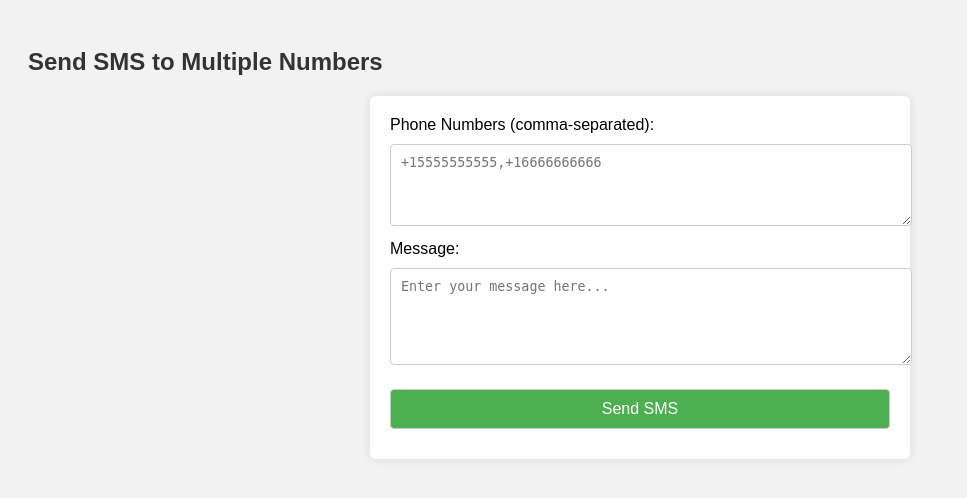
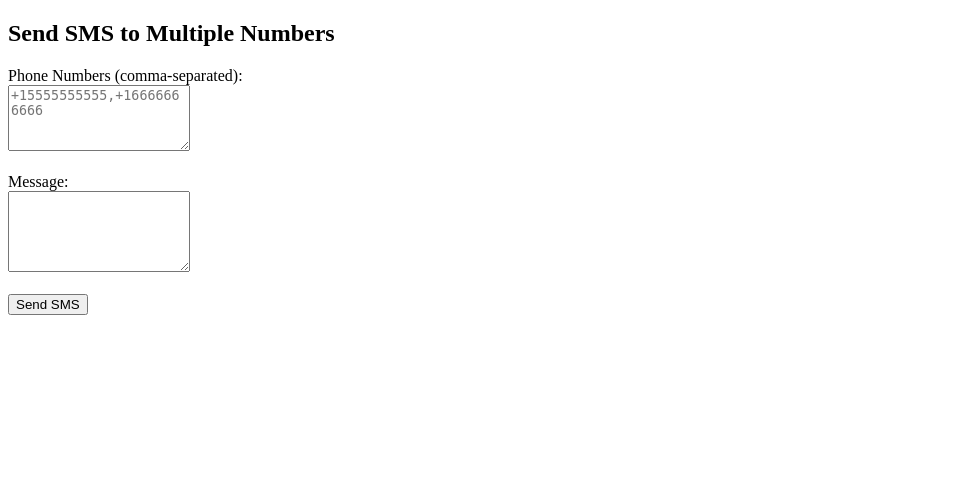
Before and after one commit to RTS-CS/RTSbulkSMS, a Flask app: page / in a window 1280 px wide. Shown: the top 498 px of the page, without its empty margins (0-967 px from the left). Run offline with Flask 3, Linux system fonts and the light colour scheme.

Commit message:
Update index.html

```diff
--- a/templates/index.html
+++ b/templates/index.html
@@ -3,50 +3,14 @@
 <head>
     <meta charset="UTF-8">
     <title>SMS Sender</title>
-    <style>
-        body {
-            font-family: Arial, sans-serif;
-            background: #f2f2f2;
-            padding: 20px;
-        }
-        h2 {
-            color: #333;
-        }
-        form {
-            background: white;
-            padding: 20px;
-            border-radius: 6px;
-            box-shadow: 0 0 10px rgba(0,0,0,0.1);
-            max-width: 500px;
-            margin: auto;
-        }
-        textarea, input[type="text"], button {
-            width: 100%;
-            padding: 10px;
-            margin: 10px 0;
-            border: 1px solid #ccc;
-            border-radius: 4px;
-        }
-        button {
-            background-color: #4CAF50;
-            color: white;
-            font-size: 16px;
-            cursor: pointer;
-        }
-        button:hover {
-            background-color: #45a049;
-        }
-    </style>
 </head>
 <body>
     <h2>Send SMS to Multiple Numbers</h2>
-    <form method="POST" action="https://developenv.onrender.com/send_sms">
-        <label for="numbers">Phone Numbers (comma-separated):</label>
-        <textarea id="numbers" name="numbers" placeholder="+15555555555,+16666666666" rows="4" required></textarea>
-
-        <label for="message">Message:</label>
-        <textarea id="message" name="message" placeholder="Enter your message here..." rows="5" required></textarea>
-
+    <form method="POST" action="/send_sms">
+        <label>Phone Numbers (comma-separated):</label><br>
+        <textarea name="numbers" placeholder="+15555555555,+16666666666" rows="4" required></textarea><br><br>
+        <label>Message:</label><br>
+        <textarea name="message" rows="5" required></textarea><br><br>
         <button type="submit">Send SMS</button>
     </form>
 </body>
```
